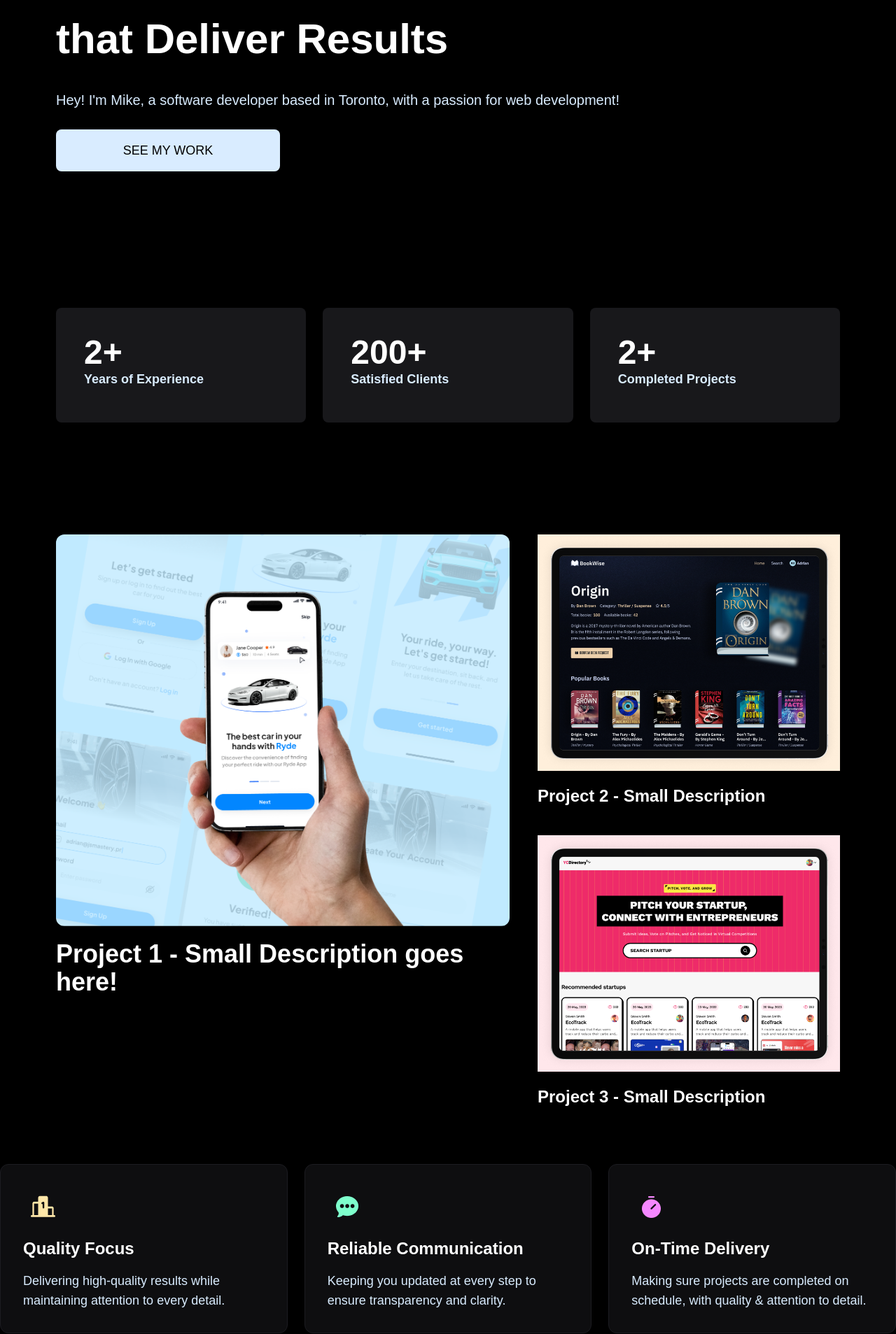
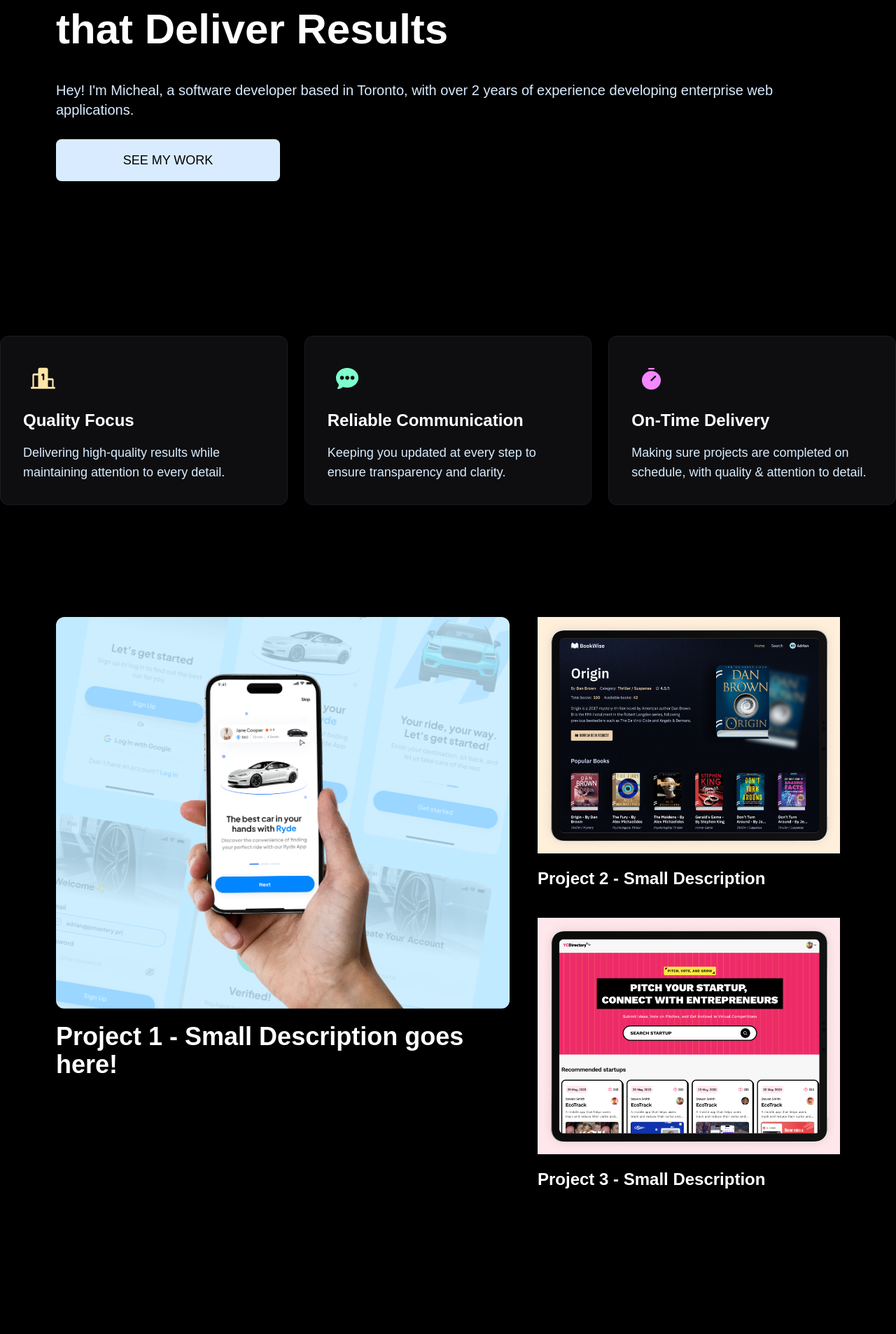
Before and after one commit to m-lynch91/mjl_portfolio, a React (Vite) app: page / in a window 1280 px wide. Shown: the part 440-2347 px from the top of the page at 70% size. Built offline with nearby package versions, Linux system fonts and the light colour scheme; a web font is replaced by a local one.

Commit message:
some styling adjustments with additional personalization

```diff
--- a/src/App.tsx
+++ b/src/App.tsx
@@ -10,8 +10,8 @@ const App = () => {
         <>
             <Navbar/>
             <Hero/>
+            <FeatureCards/>
             <Showcase/>
-            <FeatureCards/>
             <Experience/>
             <TechStack/>
 
--- a/src/index.css
+++ b/src/index.css
@@ -243,7 +243,7 @@ section {
   }
 
   .timeline {
-    @apply absolute z-30 h-[110%] -top-10 w-14 md:w-28 bg-black;
+    @apply absolute z-30 h-[100%] -top-10 w-14 md:w-28 bg-black;
   }
 
   .timeline-logo {
--- a/src/sections/Experience.tsx
+++ b/src/sections/Experience.tsx
@@ -18,14 +18,14 @@ const Experience = () => {
         ease: "power2.inOut",
         scrollTrigger: {
           trigger: card,
-          start: "top 80%",
+          start: "top 90%",
         },
       });
     });
 
     gsap.to(".timeline", {
       transformOrigin: "bottom bottom",
-      ease: "power1.inOut",
+      ease: "power2.inOut",
       scrollTrigger: {
         trigger: ".timeline",
         start: "top center",
--- a/src/sections/FeatureCards.tsx
+++ b/src/sections/FeatureCards.tsx
@@ -6,7 +6,7 @@ import { abilities } from "../constants";
  */
 const FeatureCards = () => {
   return (
-    <div className="w-full padding-g-lg">
+    <div className="w-full padding-g-lg pt-10">
       <div className="mx-auto grid-3-cols">
         {/* TODO: go in and change the constants values to something more suitable to you */}
         {abilities.map((item) => (
--- a/src/sections/TechStack.tsx
+++ b/src/sections/TechStack.tsx
@@ -1,4 +1,3 @@
-import TechIcon from "../components/models/TechIcon";
 import TitleHeader from "../components/TitleHeader";
 import { techStackImgs } from "../constants";
 
--- a/src/sections/hero.tsx
+++ b/src/sections/hero.tsx
@@ -56,8 +56,8 @@ const Hero = () => {
             </div>
 
             <p className="text-white-50 md:text-xl relative z-10 pointer-events-none">
-              Hey! I'm Mike, a software developer based in Toronto, with a
-              passion for web development!
+              Hey! I'm Micheal, a software developer based in Toronto, with over
+              2 years of experience developing enterprise web applications.
             </p>
 
             <Button
@@ -69,11 +69,9 @@ const Hero = () => {
         </header>
 
         {/* RIGHT SIDE: */}
-
       </div>
 
-      <AnimmatedCounter />
-
+      {/* <AnimmatedCounter /> */}
     </section>
   );
 };
```
